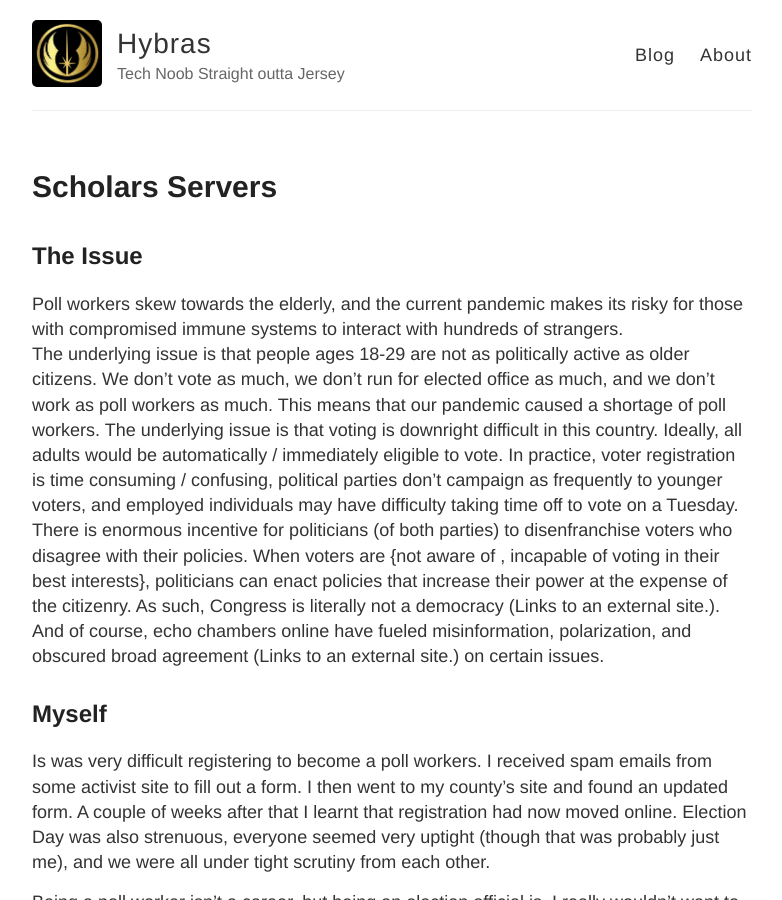
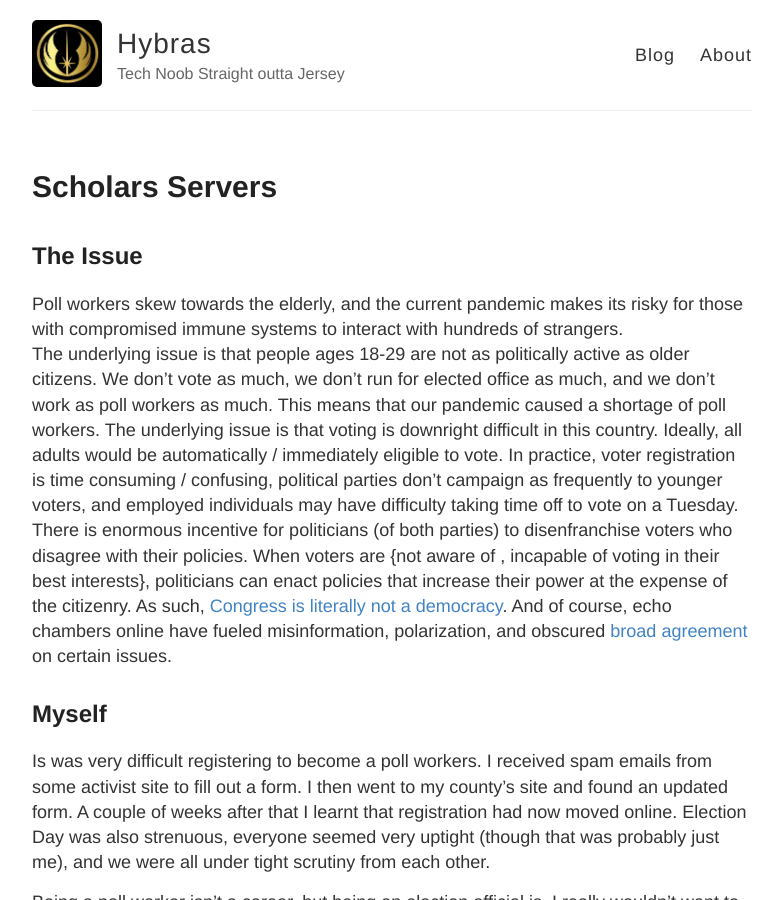
Before and after one commit to hybras/hybras.github.io, a Jekyll site: the page built from _posts/2020-11-10-Scholars-Serves.md, in a window 1280 px wide and 900 px high. Shown: the whole window, without its empty margins (248-1030 px from the left). Built offline with Jekyll 4.4.1, drawn with Linux system fonts in a browser that asks for light colours.

Commit message:
Add links

```diff
--- a/_posts/2020-11-10-Scholars-Serves.md
+++ b/_posts/2020-11-10-Scholars-Serves.md
@@ -9,7 +9,7 @@ categories:
 
 Poll workers skew towards the elderly, and the current pandemic makes its risky for those with compromised immune systems to interact with hundreds of strangers.
 The underlying issue is that people ages 18-29 are not as politically active as older citizens. We don't vote as much, we don't run for elected office as much, and we don't work as poll workers as much. This means that our pandemic caused a shortage of poll workers. The underlying issue is that voting is downright difficult in this country. Ideally, all adults would be automatically / immediately eligible to vote. In practice, voter registration is time consuming / confusing, political parties don't campaign as frequently to younger voters, and employed individuals may have difficulty taking time off to vote on a Tuesday.
-There is enormous incentive for politicians (of both parties) to disenfranchise voters who disagree with their policies. When voters are {not aware of , incapable of voting in their best interests}, politicians can enact policies that increase their power at the expense of the citizenry. As such, Congress is literally not a democracy (Links to an external site.). And of course, echo chambers online have fueled misinformation, polarization, and obscured broad agreement (Links to an external site.) on certain issues.
+There is enormous incentive for politicians (of both parties) to disenfranchise voters who disagree with their policies. When voters are {not aware of , incapable of voting in their best interests}, politicians can enact policies that increase their power at the expense of the citizenry. As such, [Congress is literally not a democracy](https://represent.us/action/no-the-problem/). And of course, echo chambers online have fueled misinformation, polarization, and obscured [broad agreement](https://www.npr.org/2019/06/07/730183531/poll-majority-want-to-keep-abortion-legal-but-they-also-want-restrictions) on certain issues.
 
 ## Myself
 
```
